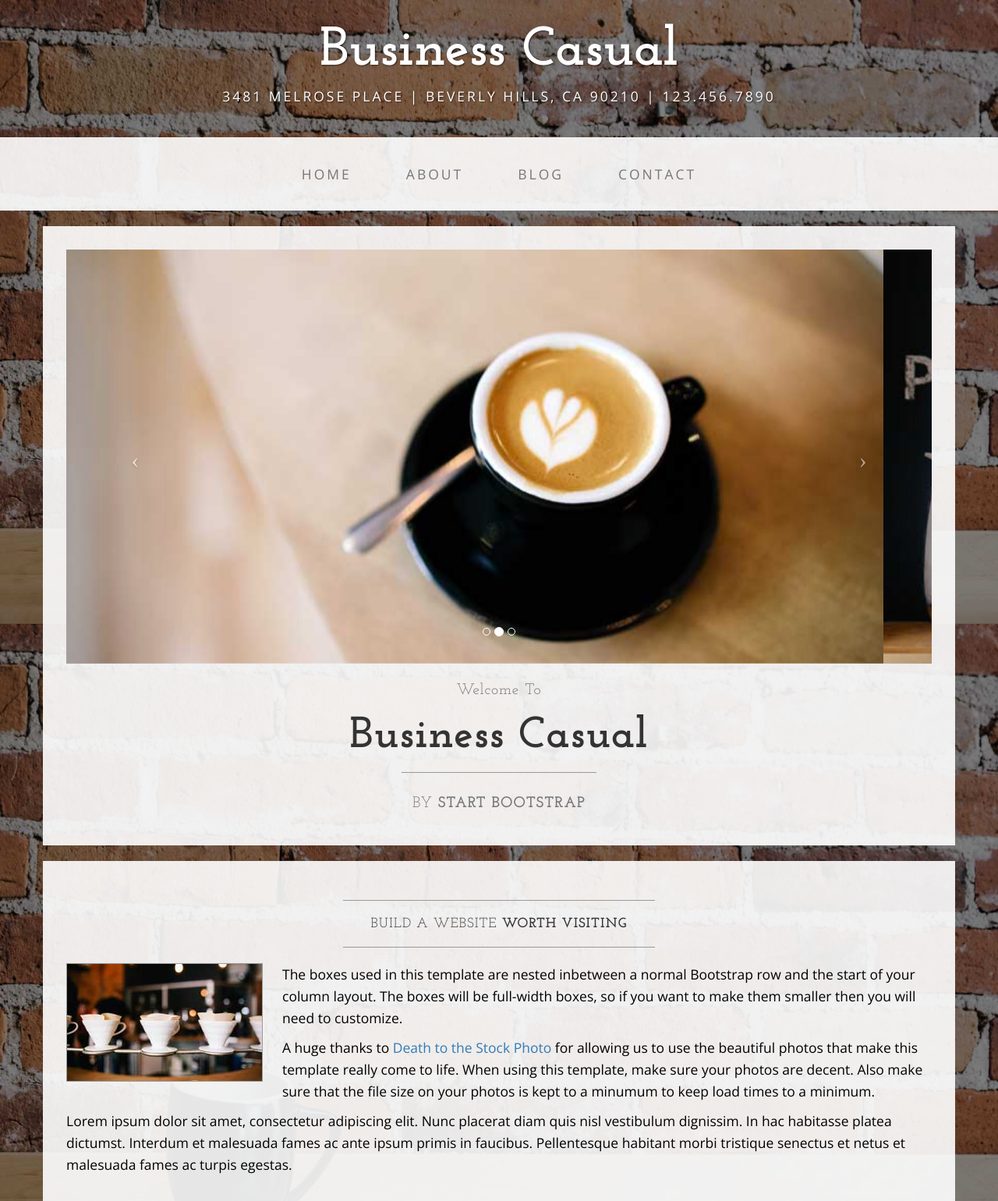
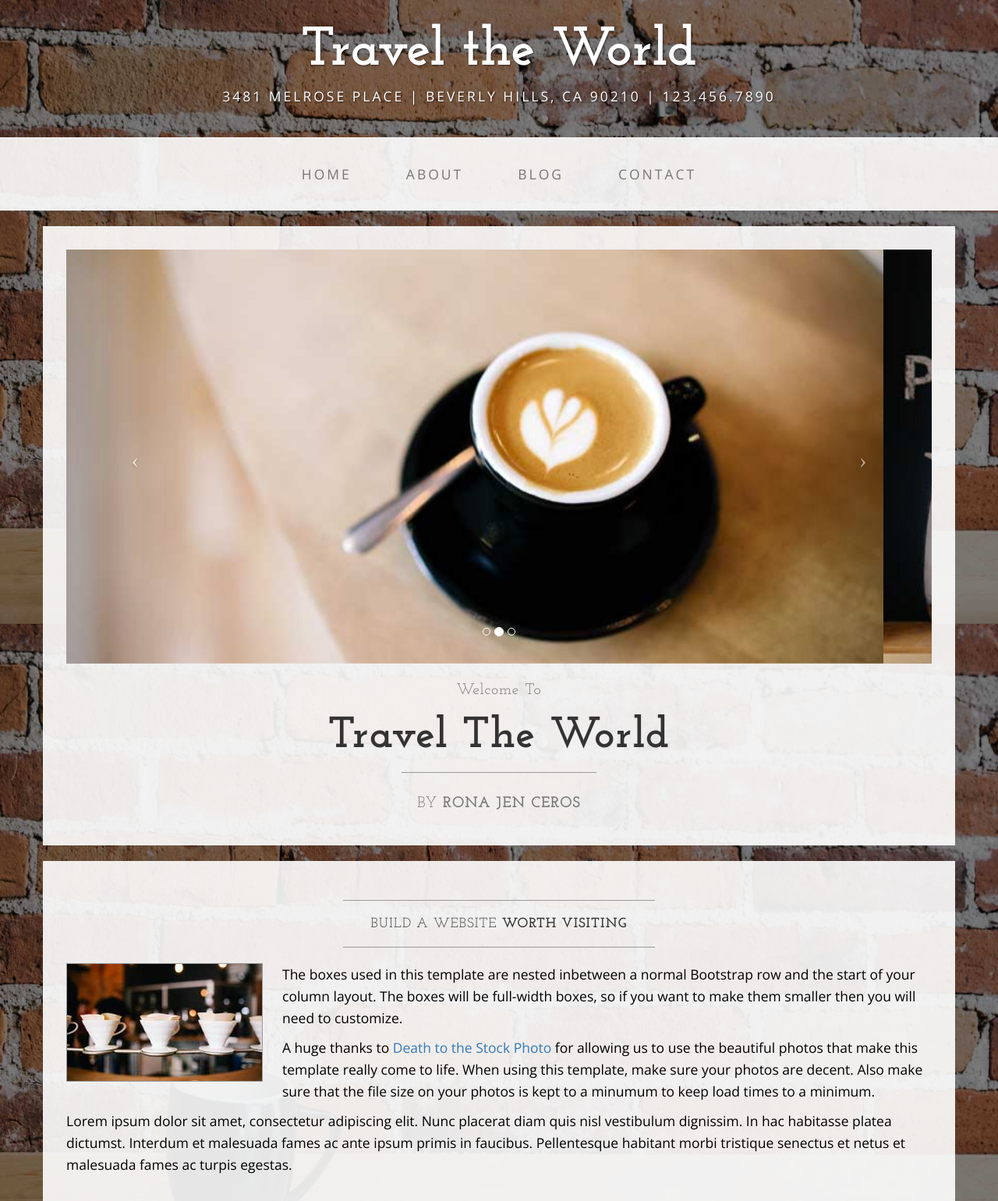
Before and after one commit to ronajenceros/fullweb, a plain HTML site: page index.html in a window 1280 px wide. Shown: the top 1540 px of the page at 78% size. Drawn offline with nearby package versions, Linux system fonts and the light colour scheme.

Commit message:
Update index.html

```diff
--- a/index.html
+++ b/index.html
@@ -9,7 +9,7 @@
     <meta name="description" content="">
     <meta name="author" content="">
 
-    <title>Business Casual - Start Bootstrap Theme</title>
+    <title>Round the World Trip</title>
 
     <!-- Bootstrap Core CSS -->
     <link href="css/bootstrap.min.css" rel="stylesheet">
@@ -32,7 +32,7 @@
 
 <body>
 
-    <div class="brand">Business Casual</div>
+    <div class="brand">Travel the World</div>
     <div class="address-bar">3481 Melrose Place | Beverly Hills, CA 90210 | 123.456.7890</div>
 
     <!-- Navigation -->
@@ -108,11 +108,11 @@
                     <h2 class="brand-before">
                         <small>Welcome to</small>
                     </h2>
-                    <h1 class="brand-name">Business Casual</h1>
+                    <h1 class="brand-name">Travel the World</h1>
                     <hr class="tagline-divider">
                     <h2>
                         <small>By
-                            <strong>Start Bootstrap</strong>
+                            <strong>Rona Jen Ceros</strong>
                         </small>
                     </h2>
                 </div>
```
